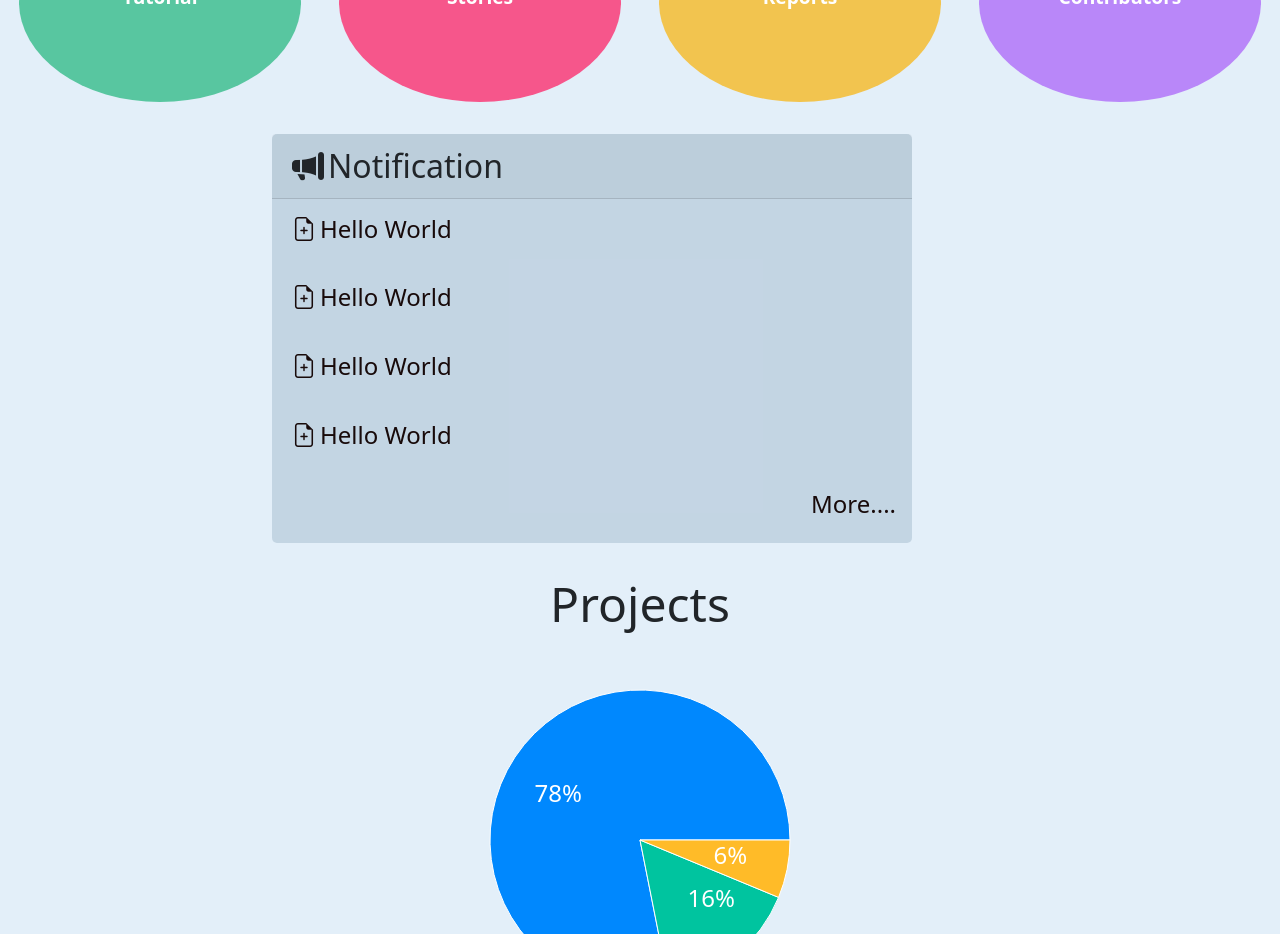
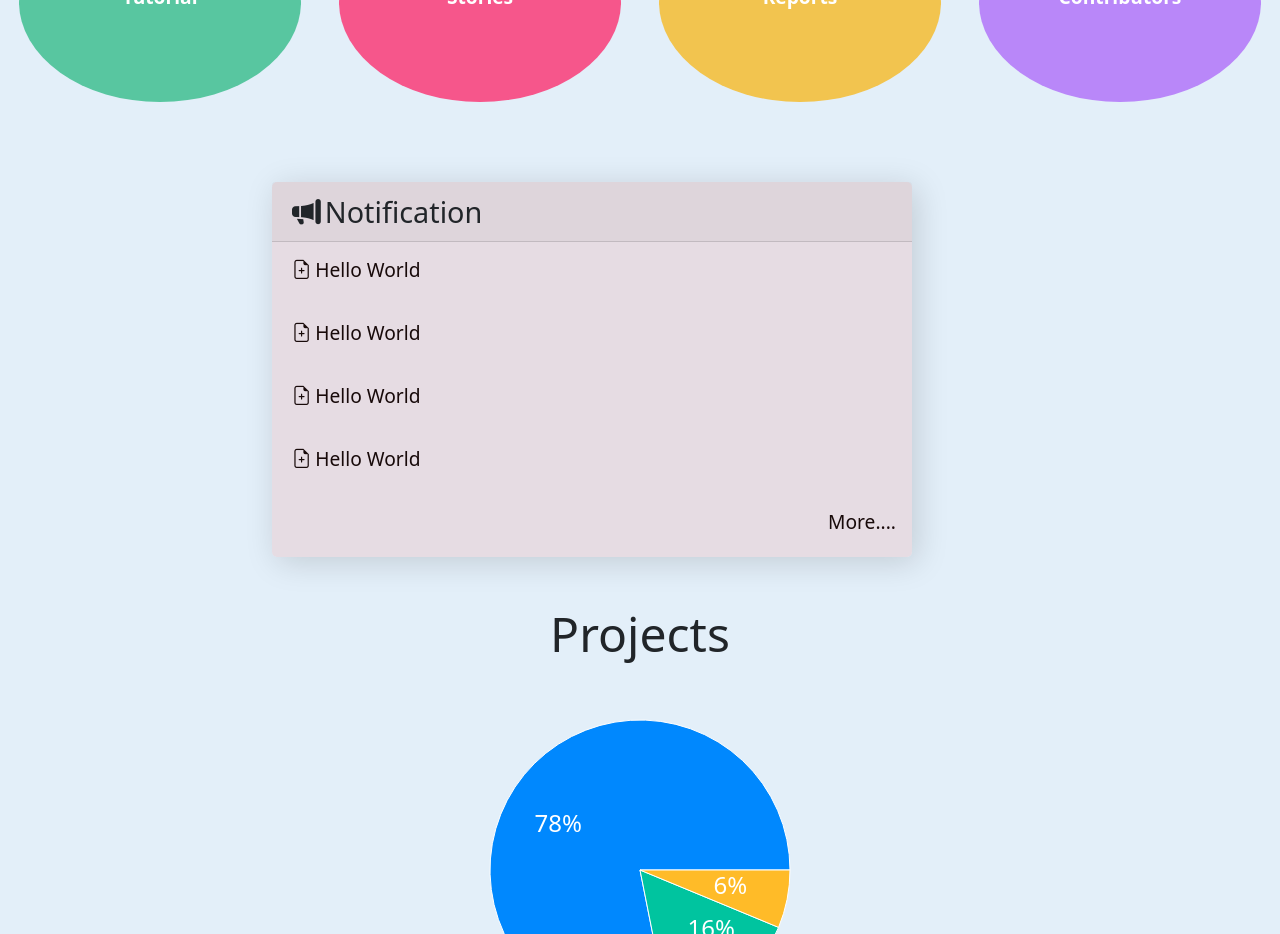
Before and after one commit to Bhawak200/ugProjectEgov, a React (Create React App) app: page / in a window 1280 px wide. Shown: the part 1520-2454 px from the top of the page. Built offline with nearby package versions, Linux system fonts and the light colour scheme.

Commit message:
notification css changes

```diff
--- a/src/App.css
+++ b/src/App.css
@@ -307,21 +307,24 @@ transition: all 0.3s;
 
 .notification {
   /* height: 60vh !important; */
+  margin-top: 3rem;
+  margin-bottom: 3rem !important;
   margin-left: 1rem;
   margin-right: 1rem;
   background: none !important;
-  background-color: rgba(183, 202, 219,0.7) !important;
+  background-color: rgba(233, 213, 218,0.7) !important;
   border-radius: 5px !important;
+  box-shadow: 5px 5px 2rem rgba(0,0,0,.15);
   border: none;
 }
 
 .notification>.card-header {
-  font-size: 2rem;
+  font-size: 1.8rem;
 }
 
 .notification-items {
   color: #180A0A;
-  font-size: 1.5rem;
+  font-size: 1.2rem;
   transition: all .2s;
 }
 .notification-items:hover{
```
